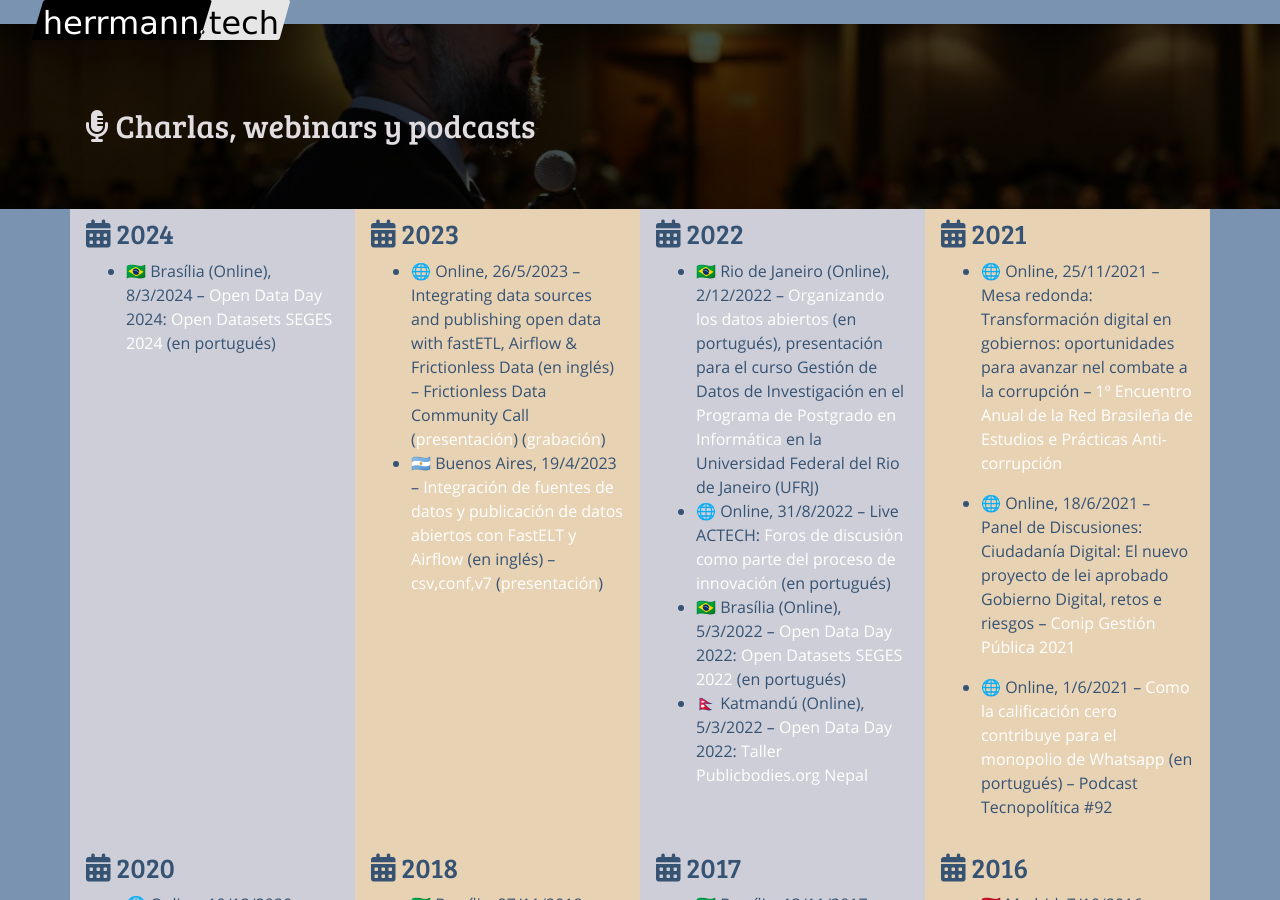
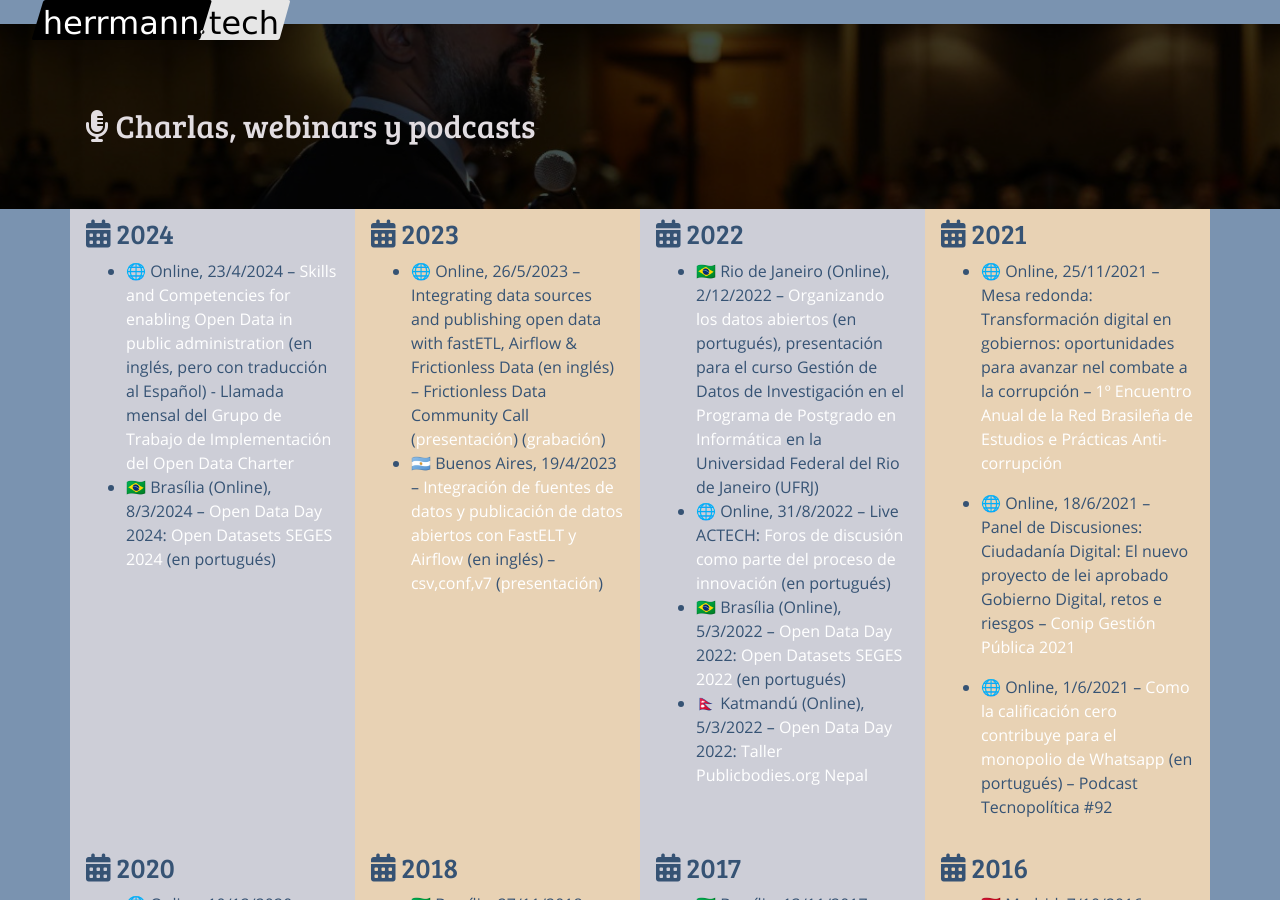
Before and after one commit to augusto-herrmann/augusto-herrmann.github.io, a Jekyll site: the page built from es/index.md, in a window 1280 px wide and 900 px high, scrolled down 2083 px. Built offline with Jekyll 4.4.1, drawn with Linux system fonts in a browser that asks for light colours.

```diff
--- a/es/index.md
+++ b/es/index.md
@@ -125,6 +125,10 @@ Para más entradas, por favor vea [el blog](blog).
 
 ### *﻿*{: .far .fa-calendar-alt} 2024
 
+* 🌐 Online, 23/4/2024 --
+  [Skills and Competencies for enabling Open Data in public administration](https://herrmann.tech/slide-decks/2024/04/skills-and-competencies-for-enabling-open-data)
+  (en inglés, pero con traducción al Español) - Llamada mensal del
+  [Grupo de Trabajo de Implementación del Open Data Charter](https://opendatacharter.org/iwg/)
 * 🇧🇷 Brasília (Online), 8/3/2024 -- [Open Data Day](https://opendataday.org/)
   2024:
   [Open Datasets SEGES 2024](https://economiagovbr.github.io/opendataday2024/)
```
Also changed, not shown: de/index.md (+4 -0 lines), en/index.md (+5 -0 lines), pt/index.md (+4 -0 lines).
